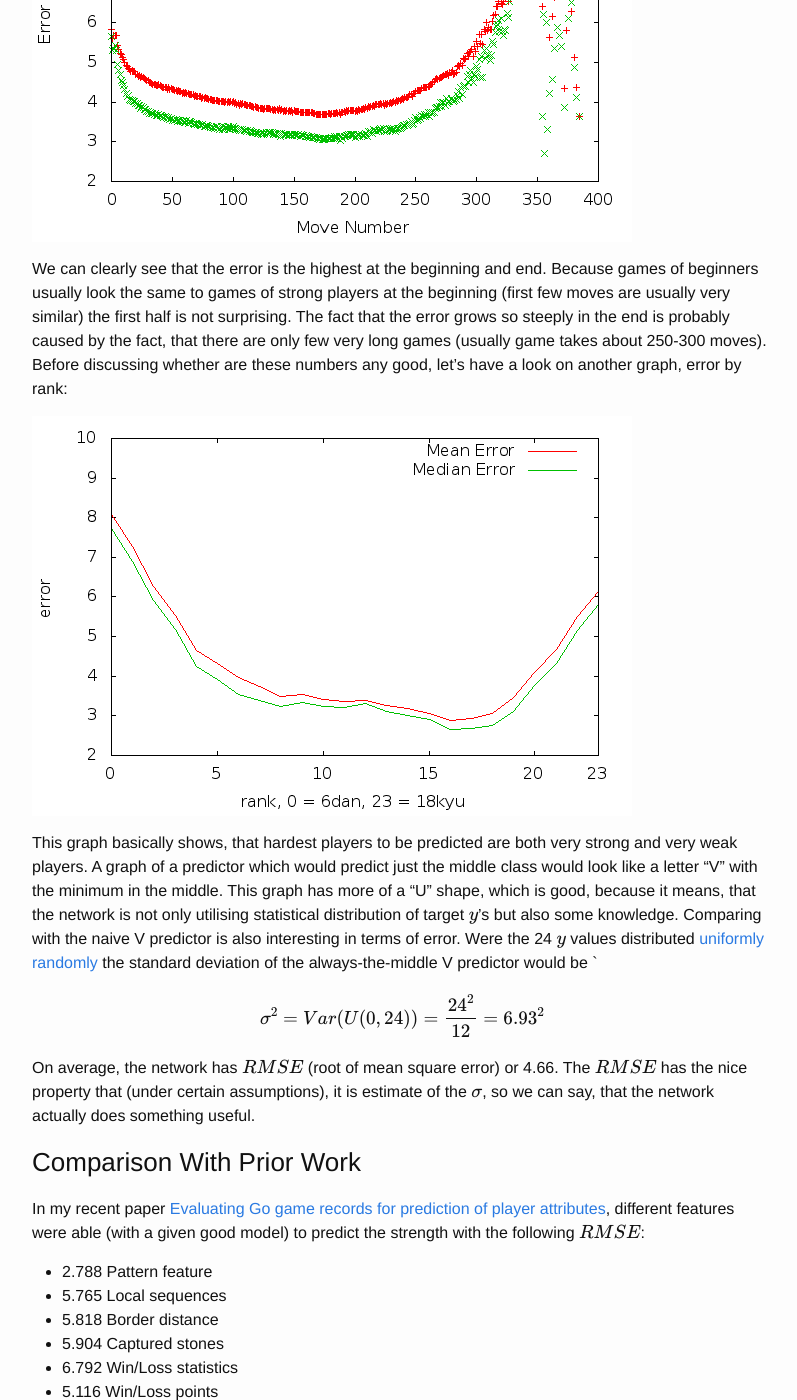
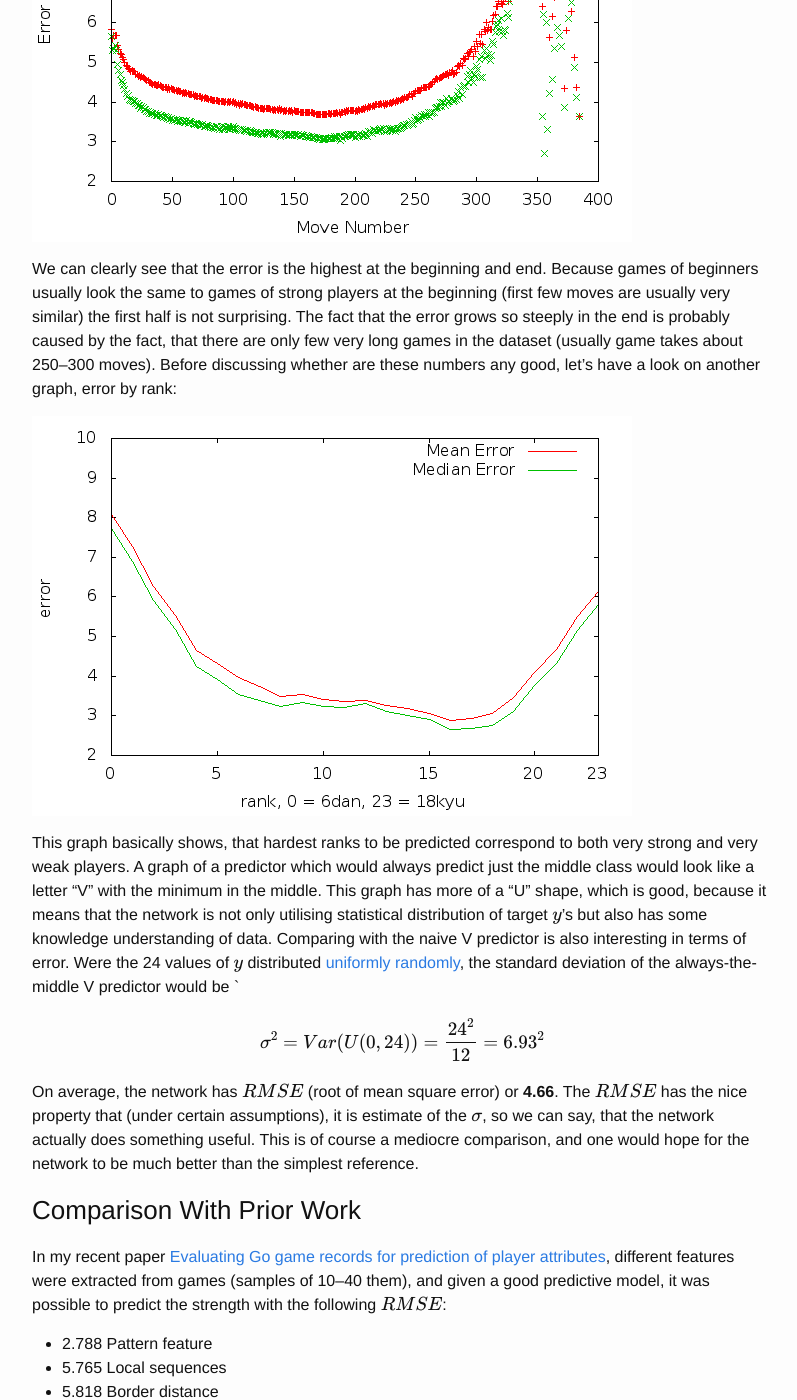
Before and after one commit to jmoudrik/jmoudrik.github.io, a Jekyll site: the page built from _posts/2016-01-15-convolutional_neural_net_for_Go_strength_prediction.markdown, in a window 1280 px wide and 1400 px high, scrolled down 2494 px. Shown: the whole window, without its empty margins (238-1035 px from the left). Built offline with Jekyll 4.4.1, drawn with Linux system fonts in a browser that asks for light colours; formulas are drawn with MathJax 3; some of the changed text lies outside the part shown.

Commit message:
posts: 2016-01-15 convnet fix

```diff
--- a/_posts/2016-01-15-convolutional_neural_net_for_Go_strength_prediction.markdown
+++ b/_posts/2016-01-15-convolutional_neural_net_for_Go_strength_prediction.markdown
@@ -129,33 +129,36 @@
 Because games of beginners usually look the same to games of strong players at the
 beginning (first few moves are usually very similar) the first half is not surprising.
 The fact that the error grows so steeply in the end is probably caused by the fact, that
-there are only few very long games (usually game takes about 250-300 moves).
+there are only few very long games in the dataset (usually game takes about 250&ndash;300 moves).
 Before discussing whether are these numbers any good, let's have a look on another graph,
 error by rank:
 
 <img src="/static/20160114/err_by_rank.png" />
 
-This graph basically shows, that hardest players to be predicted are both very strong and
-very weak players. A graph of a predictor which would predict just the middle class would
+This graph basically shows, that hardest ranks to be predicted correspond to both very strong and
+very weak players. A graph of a predictor which would always predict just the middle class would
 look like a letter "V" with the minimum in the middle. This graph has more of a "U" shape,
-which is good, because it means, that the network is not only utilising statistical
-distribution of target $$y$$'s but also some knowledge. Comparing with the naive V predictor
-is also interesting in terms of error. Were the 24 $$y$$ values distributed
-[uniformly randomly][uniform]
+which is good, because it means that the network is not only utilising statistical
+distribution of target $$y$$'s but also has some knowledge understanding of data.
+Comparing with the naive V predictor
+is also interesting in terms of error. Were the 24 values of $$y$$ distributed
+[uniformly randomly][uniform],
 the standard deviation of the always-the-middle V predictor would be `
 
 $$\sigma^2 = Var(U(0,24)) = \frac{24^2}{12} = 6.93^2$$
 
-On average, the network has $$RMSE$$ (root of mean square error) or 4.66. The $$RMSE$$ has
+On average, the network has $$RMSE$$ (root of mean square error) or **4.66**. The $$RMSE$$ has
 the nice property that (under certain assumptions), it is estimate of the $$\sigma$$,
-so we can say, that the network actually does something useful.
+so we can say, that the network actually does something useful. This is of course
+a mediocre comparison, and one would hope for the network to be much better than the
+simplest reference.
 
 
 ### Comparison With Prior Work ###
 
 In my recent paper [Evaluating Go game records for prediction of player attributes][eval2],
-different features were able (with a given good model) to predict the strength with
-the following $$RMSE$$:
+different features were extracted from games (samples of 10&ndash;40 them), and given
+a good predictive model, it was possible to predict the strength with the following $$RMSE$$:
 
 * 2.788 Pattern feature
 * 5.765 Local sequences
@@ -165,9 +168,12 @@
 * 5.116 Win/Loss points
 
 The results in the paper had a slightly bigger domain of 26 ranks instead of 24, but roughly
-it is comparable. So 4.66 of our brave new deep network is better than all but
-the dominating feature, and this from just one game position with history of size 4.
-Cool indeed!
+the numbers are still comparable. So **4.66** our brave new simplistic deep network has is better
+than all but the dominating feature (extracted from at least 10 games), and this from just
+one game position with history of size 4. Given that average game in the dataset is about 190
+moves long, 10 games is 380 times more information than the network has.
+
+**Cool indeed!**
 
 
 ### What next? ###
```
